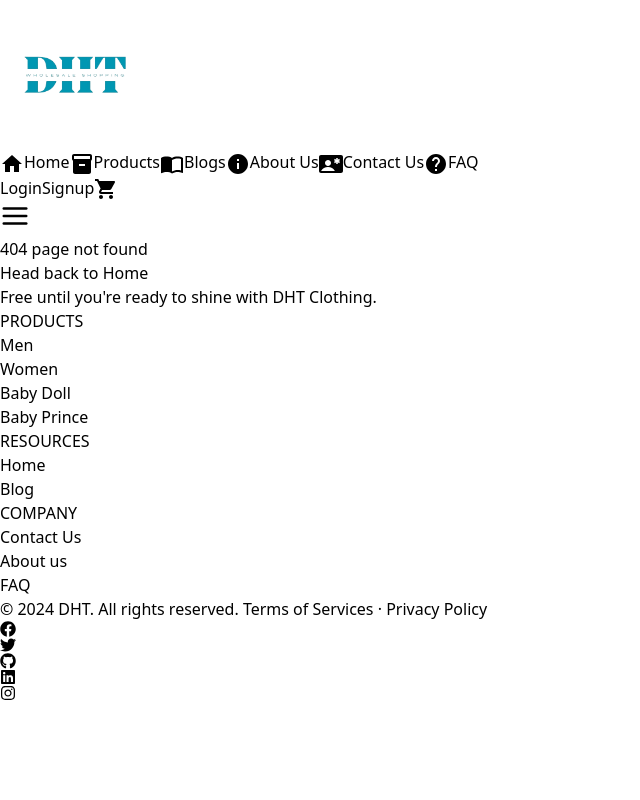
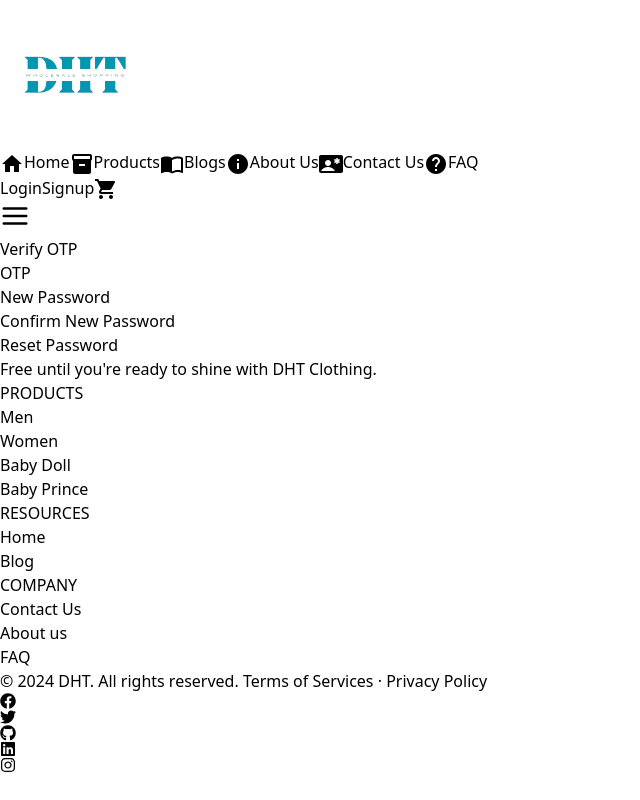
Before and after one commit to khandanial419/Ecommerce-Application, a React (Vite) app: page /verify-otp in a window 1280 px wide. Shown: the whole page, without its empty margins (0-640 px from the left). Built offline with nearby package versions, Linux system fonts and the light colour scheme.

Commit message:
Update
Added Forgot password process

```diff
--- a/package.json
+++ b/package.json
@@ -27,7 +27,7 @@
     "react-cookie": "^7.1.4",
     "react-dom": "^18.2.0",
     "react-icons": "^5.2.1",
-    "react-router-dom": "^6.23.0",
+    "react-router-dom": "^6.24.1",
     "react-slick": "^0.30.2",
     "react-toastify": "^10.0.5",
     "slick-carousel": "^1.8.1",
--- a/src/App.jsx
+++ b/src/App.jsx
@@ -1,14 +1,13 @@
 import React, { Suspense } from "react";
+import { BrowserRouter as Router, Routes, Route } from "react-router-dom";
 import { AiOutlineLoading3Quarters } from "react-icons/ai";
-import { BrowserRouter, Routes, Route } from "react-router-dom";
 
+// Lazy-loaded components
 const Footer = React.lazy(() => import("./Screen/Navigations/Footer/Footer"));
 const Home = React.lazy(() => import("./Screen/Pages/Home/Home"));
-
 const ContactUs = React.lazy(() =>
   import("./Screen/Pages/Contactus/Contactus")
 );
-
 const About = React.lazy(() => import("./Screen/Pages/About/About"));
 const Faq = React.lazy(() => import("./Screen/Pages/Faq/Faq"));
 const Login = React.lazy(() => import("./Screen/Pages/Auth/Login"));
@@ -25,16 +24,18 @@
 const BlogBabyPrince = React.lazy(() =>
   import("./Screen/Component/Blogs/Blogbabyprince")
 );
-const Privacy_policy = React.lazy(() =>
+const PrivacyPolicy = React.lazy(() =>
   import("./Screen/Component/Permission/Privacy_policy")
 );
-const Term_service = React.lazy(() =>
+const TermsOfService = React.lazy(() =>
   import("./Screen/Component/Permission/Term_service")
 );
-
+const ForgotPswrd = React.lazy(() =>
+  import("./Screen/Pages/ForgotPswrd/ForgotPswrd")
+);
 const VerifyEmail = React.lazy(() => import("./Screen/Pages/Auth/VerifyEmail"));
 const Navbar = React.lazy(() => import("./Screen/Navigations/Navbar/Navbar"));
-const Error = React.lazy(() => import("./Screen/Pages/Error"));
+const ErrorPage = React.lazy(() => import("./Screen/Pages/Error"));
 const Men = React.lazy(() => import("./Screen/Component/Selection/Men"));
 const Women = React.lazy(() => import("./Screen/Component/Selection/Women"));
 const BabyDoll = React.lazy(() =>
@@ -43,13 +44,16 @@
 const BabyPrince = React.lazy(() =>
   import("./Screen/Component/Selection/BabyPrince")
 );
+const VerifyOtp = React.lazy(() =>
+  import("./Screen/Pages/ForgotPswrd/Verify-otp")
+);
 
 const App = () => {
   return (
     <>
-      <BrowserRouter future={{ v7_startTransition: true }}>
+      <Router>
         <Navbar />
-        <Suspense fallback={Loading}>
+        <Suspense fallback={<Loading />}>
           <Routes>
             <Route path="/" element={<Home />} />
             <Route path="/contactus" element={<ContactUs />} />
@@ -58,6 +62,8 @@
             <Route path="/login" element={<Login />} />
             <Route path="/signup" element={<Signup />} />
             <Route path="/verify-email" element={<VerifyEmail />} />
+            <Route path="/forgot-password" element={<ForgotPswrd />} />
+            <Route path="/verify-otp" element={<VerifyOtp />} />
             <Route path="/product" element={<Product />} />
             <Route path="/blog" element={<Blog />} />
             <Route path="/blogmen/:id" element={<BlogMen />} />
@@ -68,29 +74,25 @@
             <Route path="/women" element={<Women />} />
             <Route path="/baby-doll" element={<BabyDoll />} />
             <Route path="/baby-prince" element={<BabyPrince />} />
-            <Route path="/privacypolicy" element={<Privacy_policy />} />
-            <Route path="/termsofservices" element={<Term_service />} />
-            <Route path="*" element={<Error />} />
+            <Route path="/privacypolicy" element={<PrivacyPolicy />} />
+            <Route path="/termsofservices" element={<TermsOfService />} />
+            <Route path="*" element={<ErrorPage />} />
           </Routes>
         </Suspense>
         <Footer />
-      </BrowserRouter>
+      </Router>
     </>
   );
 };
 
-const Loading = (
-  <>
+const Loading = () => (
   <div className="h-screen w-full bg-white flex justify-center items-center">
-      <div>
     <AiOutlineLoading3Quarters
       className="animate-spin h-10 ml-5"
       color="#5161ce"
       size={50}
     />
   </div>
-    </div>
-  </>
 );
 
 export default App;
--- a/src/Screen/Pages/Auth/Login.jsx
+++ b/src/Screen/Pages/Auth/Login.jsx
@@ -16,32 +16,50 @@
     email: "",
     password: "",
   });
+  const [errors, setErrors] = useState({});
   const [showPassword, setShowPassword] = useState(false);
   const [isSignup, setIsSignup] = useState(false);
 
   const handleSubmit = async (e) => {
     e.preventDefault();
+    const validationErrors = validate(values);
+    if (Object.keys(validationErrors).length > 0) {
+      setErrors(validationErrors);
+      return;
+    }
     try {
       const { data } = await axios.post("http://127.0.0.1:8000/api/login", {
         ...values,
       });
       console.log(data);
       if (data) {
-        // Set user data in cookies
         Cookies.set("user", JSON.stringify(data.user), { expires: 7 });
         navigate("/");
         window.location.reload();
-        toast.success("ok");
+        toast.success("Login successful");
       } else {
         toast.error(data.msgErr);
       }
     } catch (error) {
       if (error.response && error.response.data) {
-        toast.error(error.response.data.msgErr);
+        setErrors({ backend: error.response.data.msgErr });
       } else {
         toast.error("An unexpected error occurred");
       }
     }
+  };
+
+  const validate = (values) => {
+    const errors = {};
+    if (!values.email) {
+      errors.email = "Email is required";
+    } else if (!/\S+@\S+\.\S+/.test(values.email)) {
+      errors.email = "Email address is invalid";
+    }
+    if (!values.password) {
+      errors.password = "Password is required";
+    }
+    return errors;
   };
 
   const handleTogglePasswordVisibility = () => {
@@ -73,6 +91,8 @@
                 setValues({ ...values, [e.target.name]: e.target.value })
               }
               required
+              error={!!errors.email}
+              helperText={errors.email}
             />
           </div>
           <div className="relative mb-6">
@@ -86,6 +106,8 @@
                 setValues({ ...values, [e.target.name]: e.target.value })
               }
               required
+              error={!!errors.password}
+              helperText={errors.password}
               InputProps={{
                 endAdornment: (
                   <InputAdornment position="end">
@@ -104,16 +126,15 @@
                 ),
               }}
             />
-
-            <button
-              type="button"
-              className="absolute inset-y-0 right-0 flex items-center px-3 text-gray-500 focus:outline-none"
-              onClick={handleTogglePasswordVisibility}
-            >
-              {showPassword ? <VisibilityIcon /> : <VisibilityOffIcon />}
-            </button>
           </div>
-          <a href="#" className="text-[#0494b8] mb-4 block">
+          {errors.backend && (
+            <p className="text-red-500 mb-4">{errors.backend}</p>
+          )}
+          <a
+            href="#"
+            className="text-[#0494b8] mb-4 block"
+            onClick={() => navigate("/forgot-password")}
+          >
             Forgot Password?
           </a>
           <button
--- a/src/Screen/Pages/Auth/Singup.jsx
+++ b/src/Screen/Pages/Auth/Singup.jsx
@@ -17,52 +17,55 @@
   const [confirmPassword, setConfirmPassword] = useState("");
   const [showPassword, setShowPassword] = useState(false);
   const [showConfirmPassword, setShowConfirmPassword] = useState(false);
+  const [errors, setErrors] = useState({});
   const [isLogin, setIsLogin] = useState(false);
   const navigate = useNavigate();
 
   const handleSubmit = async (e) => {
     e.preventDefault();
-
-    // Check if passwords match
-    if (values.password !== confirmPassword) {
-      toast.error("Passwords do not match");
+    const validationErrors = validate(values, confirmPassword);
+    if (Object.keys(validationErrors).length > 0) {
+      setErrors(validationErrors);
       return;
     }
 
     try {
-      const response = await fetch("http://127.0.0.1:8000/api/register", {
-        method: "POST",
-        headers: {
-          "Content-Type": "application/json",
-        },
-        body: JSON.stringify({
-          first_name: "John",
-          last_name: "Doe",
-          email: values.email,
-          password: values.password,
-        }),
+      const response = await axios.post("http://127.0.0.1:8000/api/register", {
+        first_name: values.first_name,
+        last_name: values.last_name,
+        email: values.email,
+        password: values.password,
       });
 
-      if (!response.ok) {
-        // Handle non-successful responses
-        const errorData = await response.json();
-        toast.error(errorData.msg || "Failed to register");
-        return;
+      if (response.data && response.data.msg) {
+        toast.success(response.data.msg);
+        navigate("/login");
       }
+    } catch (error) {
+      if (error.response && error.response.data) {
+        setErrors({
+          backend:
+            error.response.data.msg || error.response.data.errors.email[0],
+        });
+      } else {
+        toast.error("An unexpected error occurred");
+      }
+    }
+  };
 
-      // If registration is successful
-      toast.success("Account created successfully!");
-      navigate("/login");
-      // Navigate to another page (you need a routing mechanism for this)
-      // Example using React Router:
-      // history.push('/dashboard'); // Assuming 'history' is available
-
-      // Alternatively, set a flag or state to indicate successful registration
-      // and conditionally render the navigation in your component.
-    } catch (error) {
-      // Handle network errors or other exceptions
-      toast.error(error.response?.data?.msg || "An error occurred");
-    }
+  const validate = (values, confirmPassword) => {
+    const errors = {};
+    if (!values.first_name) errors.first_name = "First Name is required";
+    if (!values.last_name) errors.last_name = "Last Name is required";
+    if (!values.email) errors.email = "Email is required";
+    if (!/\S+@\S+\.\S+/.test(values.email))
+      errors.email = "Email address is invalid";
+    if (!values.password) errors.password = "Password is required";
+    if (values.password.length < 8)
+      errors.password = "Password must be at least 8 characters";
+    if (values.password !== confirmPassword)
+      errors.confirmPassword = "Passwords do not match";
+    return errors;
   };
 
   const handleTogglePasswordVisibility = () => {
@@ -78,7 +81,7 @@
   };
 
   if (isLogin) {
-    navigate("/login"); // Redirect to the login page
+    navigate("/login");
   }
 
   return (
@@ -99,6 +102,8 @@
                 setValues({ ...values, [e.target.name]: e.target.value })
               }
               required
+              error={!!errors.first_name}
+              helperText={errors.first_name}
             />
           </div>
           <div className="mb-6">
@@ -111,6 +116,8 @@
                 setValues({ ...values, [e.target.name]: e.target.value })
               }
               required
+              error={!!errors.last_name}
+              helperText={errors.last_name}
             />
           </div>
           <div className="mb-6">
@@ -124,6 +131,8 @@
                 setValues({ ...values, [e.target.name]: e.target.value })
               }
               required
+              error={!!errors.email}
+              helperText={errors.email}
             />
           </div>
           <div className="mb-6">
@@ -137,6 +146,8 @@
                 setValues({ ...values, [e.target.name]: e.target.value })
               }
               required
+              error={!!errors.password}
+              helperText={errors.password}
               InputProps={{
                 endAdornment: (
                   <InputAdornment position="end">
@@ -165,6 +176,8 @@
               value={confirmPassword}
               onChange={(e) => setConfirmPassword(e.target.value)}
               required
+              error={!!errors.confirmPassword}
+              helperText={errors.confirmPassword}
               InputProps={{
                 endAdornment: (
                   <InputAdornment position="end">
@@ -184,7 +197,10 @@
               }}
             />
           </div>
-          <div className="flex items-center mb-5">
+          {errors.backend && (
+            <p className="text-red-500 mb-4">{errors.backend}</p>
+          )}
+          <div className="flex items-center mb-5 justify-center">
             <input
               type="checkbox"
               name="is_term_and_condition_accepted"
--- /dev/null
+++ b/src/Screen/Pages/ForgotPswrd/ForgotPswrd.jsx
@@ -0,0 +1,98 @@
+import React, { useState } from "react";
+import logo from "../../../assets/logo.png";
+import { MdEmail } from "react-icons/md";
+import axios from "axios";
+import { ToastContainer, toast } from "react-toastify";
+import "react-toastify/dist/ReactToastify.css";
+import { useNavigate } from "react-router-dom";
+
+const ForgotPswrd = () => {
+  const [email, setEmail] = useState("");
+  const navigate = useNavigate();
+  const forgotPasswordApi = async (email) => {
+    const url = "http://127.0.0.1:8000/api/forgot-password";
+
+    try {
+      const response = await axios.post(
+        url,
+        { email: email },
+        {
+          headers: {
+            "Content-Type": "application/json",
+          },
+        }
+      );
+
+      toast.success(response.data.msg);
+      return response.data.msg;
+    } catch (error) {
+      if (error.response) {
+        toast.error(error.response.data.msgErr);
+        throw new Error(error.response.data.msgErr);
+      } else {
+        toast.error(error.message);
+        throw new Error(error.message);
+      }
+    }
+  };
+
+  const handleSubmit = async (e) => {
+    e.preventDefault();
+    try {
+      await forgotPasswordApi(email);
+      navigate("/verify-otp");
+    } catch (error) {
+      console.error("Submission error:", error.message);
+    }
+  };
+
+  return (
+    <>
+      <ToastContainer />
+      <section className="min-h-screen grid grid-cols-1 lg:grid-cols-2 gap-4 px-4">
+        {/* Left Column */}
+        <div className="flex flex-col justify-center items-center h-full">
+          <div className="flex flex-col items-center justify-center flex-grow">
+            <img
+              src={logo}
+              alt="Villemara Logo"
+              className="max-w-full h-auto"
+            />
+          </div>
+        </div>
+
+        {/* Right Column */}
+        <div className="flex justify-center items-center h-full w-full p-5">
+          <div className="border border-[#0494b8] p-5 text-center rounded-3xl w-full max-w-lg flex flex-col items-center">
+            <div className="flex flex-col items-center justify-center w-full">
+              <div className="text-2xl mb-4 w-[80%]">Forgot Password</div>
+              <p className="text-sm w-[80%] mb-8 text-[#444444]">
+                Please enter your registered email address
+              </p>
+              <form onSubmit={handleSubmit} className="w-full">
+                <div className="flex items-center px-4 space-x-2 mb-10 w-full">
+                  <MdEmail className="text-[#0494b8]" size={30} />
+                  <input
+                    className="border border-gray-300 rounded-3xl w-full px-4 py-2 outline-none placeholder-gray-500 focus:outline-none focus:border-none"
+                    type="email"
+                    placeholder="Email"
+                    value={email}
+                    onChange={(e) => setEmail(e.target.value)}
+                  />
+                </div>
+                <button
+                  type="submit"
+                  className="bg-[#0494b8] hover:bg-white border hover:border-[#0494b8] hover:text-[#0494b8] rounded-3xl text-white py-2 px-4 w-full sm:w-3/4 lg:w-2/4"
+                >
+                  Done
+                </button>
+              </form>
+            </div>
+          </div>
+        </div>
+      </section>
+    </>
+  );
+};
+
+export default ForgotPswrd;
--- /dev/null
+++ b/src/Screen/Pages/ForgotPswrd/Verify-otp.jsx
@@ -0,0 +1,94 @@
+import React, { useState } from "react";
+import axios from "axios";
+import { ToastContainer, toast } from "react-toastify";
+import "react-toastify/dist/ReactToastify.css";
+
+const VerifyOtp = () => {
+  const [otp, setOtp] = useState("");
+  const [password, setPassword] = useState("");
+  const [passwordConfirmation, setPasswordConfirmation] = useState("");
+
+  const handleSubmit = async (e) => {
+    e.preventDefault();
+    if (password !== passwordConfirmation) {
+      toast.error("Passwords do not match");
+      return;
+    }
+
+    try {
+      const response = await axios.post(
+        "http://127.0.0.1:8000/api/reset-password",
+        {
+          otp,
+          password,
+          password_confirmation: passwordConfirmation,
+        }
+      );
+
+      if (response.data.msg) {
+        toast.success(response.data.msg);
+      } else if (response.data.msgErr) {
+        toast.error(response.data.msgErr);
+      }
+    } catch (error) {
+      if (error.response && error.response.data && error.response.data.msgErr) {
+        toast.error(error.response.data.msgErr);
+      } else {
+        toast.error("An error occurred: " + error.message);
+      }
+    }
+  };
+
+  return (
+    <div className="max-w-md mx-auto p-4">
+      <ToastContainer />
+      <h2 className="text-2xl font-bold mb-4">Verify OTP</h2>
+      <form onSubmit={handleSubmit}>
+        <div className="mb-4">
+          <label htmlFor="otp" className="block text-gray-700">
+            OTP
+          </label>
+          <input
+            type="text"
+            id="otp"
+            value={otp}
+            onChange={(e) => setOtp(e.target.value)}
+            className="mt-1 block w-full p-2 border border-gray-300 rounded-md"
+            required
+          />
+        </div>
+        <div className="mb-4">
+          <label htmlFor="password" className="block text-gray-700">
+            New Password
+          </label>
+          <input
+            type="password"
+            id="password"
+            value={password}
+            onChange={(e) => setPassword(e.target.value)}
+            className="mt-1 block w-full p-2 border border-gray-300 rounded-md"
+            required
+          />
+        </div>
+        <div className="mb-4">
+          <label htmlFor="passwordConfirmation" className="block text-gray-700">
+            Confirm New Password
+          </label>
+          <input
+            type="password"
+            id="passwordConfirmation"
+            value={passwordConfirmation}
+            onChange={(e) => setPasswordConfirmation(e.target.value)}
+            className="mt-1 block w-full p-2 border border-gray-300 rounded-md"
+            required
+          />
+        </div>
+        <button type="submit" className="bg-blue-500 text-white p-2 rounded-md">
+          Reset Password
+        </button>
+      </form>
+    </div>
+  );
+};
+
+export default VerifyOtp;
```
Also changed, not shown: public/Loading.gif (added), src/Screen/Pages/Home/Home.jsx (line endings or trailing spaces), 1 other file (tests, documents, lock files or other folders). Lines whose indentation alone changed are shown as unchanged.
